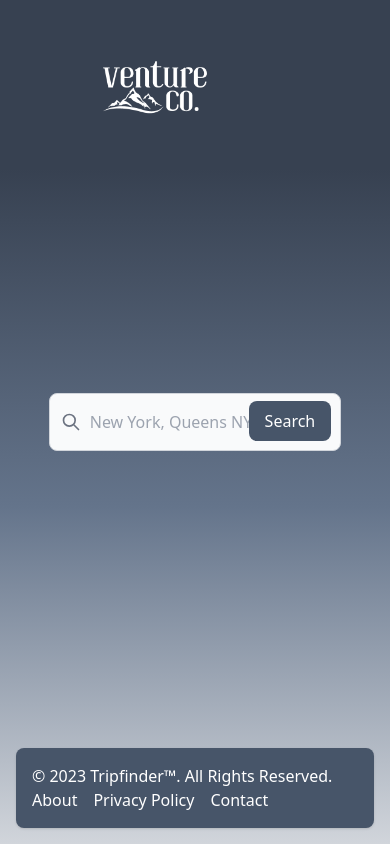
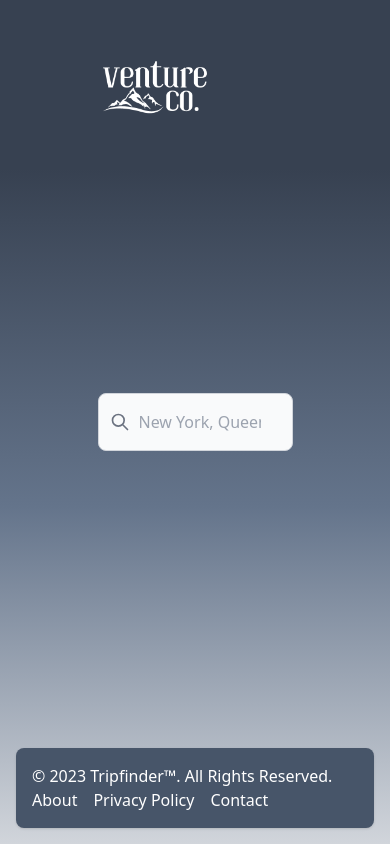
Before and after one commit to jjoeldaniel/lahacks, a SvelteKit app: page / in a window 390 px wide. Built offline with nearby package versions, Linux system fonts and the light colour scheme.

Commit message:
Edited the Searchbar

```diff
--- a/src/components/Search.svelte
+++ b/src/components/Search.svelte
@@ -83,7 +83,7 @@
   class="absolute inset-0 w-full overflow-auto flex items-center justify-center"
   on:submit|preventDefault={() => handleSearch()}
 >
-  <div class="relative w-3/4">
+  <div class="relative w-1/2">
     <div>
       <div
         class="absolute inset-y-0 left-0 flex items-center pl-3 pointer-events-none"
@@ -113,7 +113,7 @@
       />
       <div class="relative">
         <button
-          class="text-white absolute right-2.5 bottom-2.5 bg-slate-600 hover:bg-blue-800 focus:ring-4 focus:outline-none focus:ring-blue-300 font-medium rounded-lg text-sm px-4 py-2 dark:bg-blue-600 dark:hover:bg-blue-700 dark:focus:ring-blue-800"
+          class="sm:hidden text-white absolute right-2.5 bottom-2.5 bg-slate-600 hover:bg-blue-800 focus:ring-4 focus:outline-none focus:ring-blue-300 font-medium rounded-lg text-sm px-4 py-2 dark:bg-blue-600 dark:hover:bg-blue-700 dark:focus:ring-blue-800"
         >
           Search
         </button>
```
